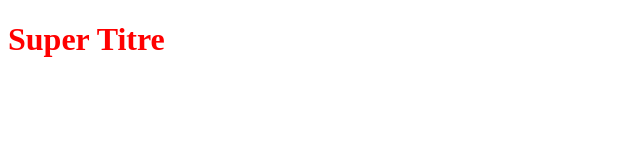
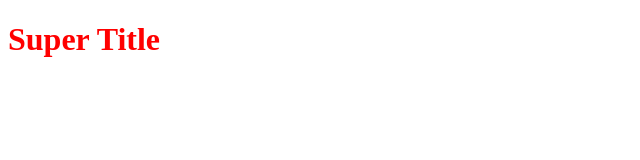
Before and after one commit to azouzfat/OpenclassroomsProject, a plain HTML site: page index.html in a window 1280 px wide. Shown: the full height of the page, 0-640 px from the left. Drawn offline with Linux system fonts and the light colour scheme.

Commit message:
modif titre en Title

```diff
--- a/index.html
+++ b/index.html
@@ -5,6 +5,6 @@
    <link rel="stylesheet" type="text/css" href="styles.css">
 </head>
 <body>
-   <h1>Super Titre</h1>
+   <h1>Super Title</h1>
 </body>
 </html>
```
